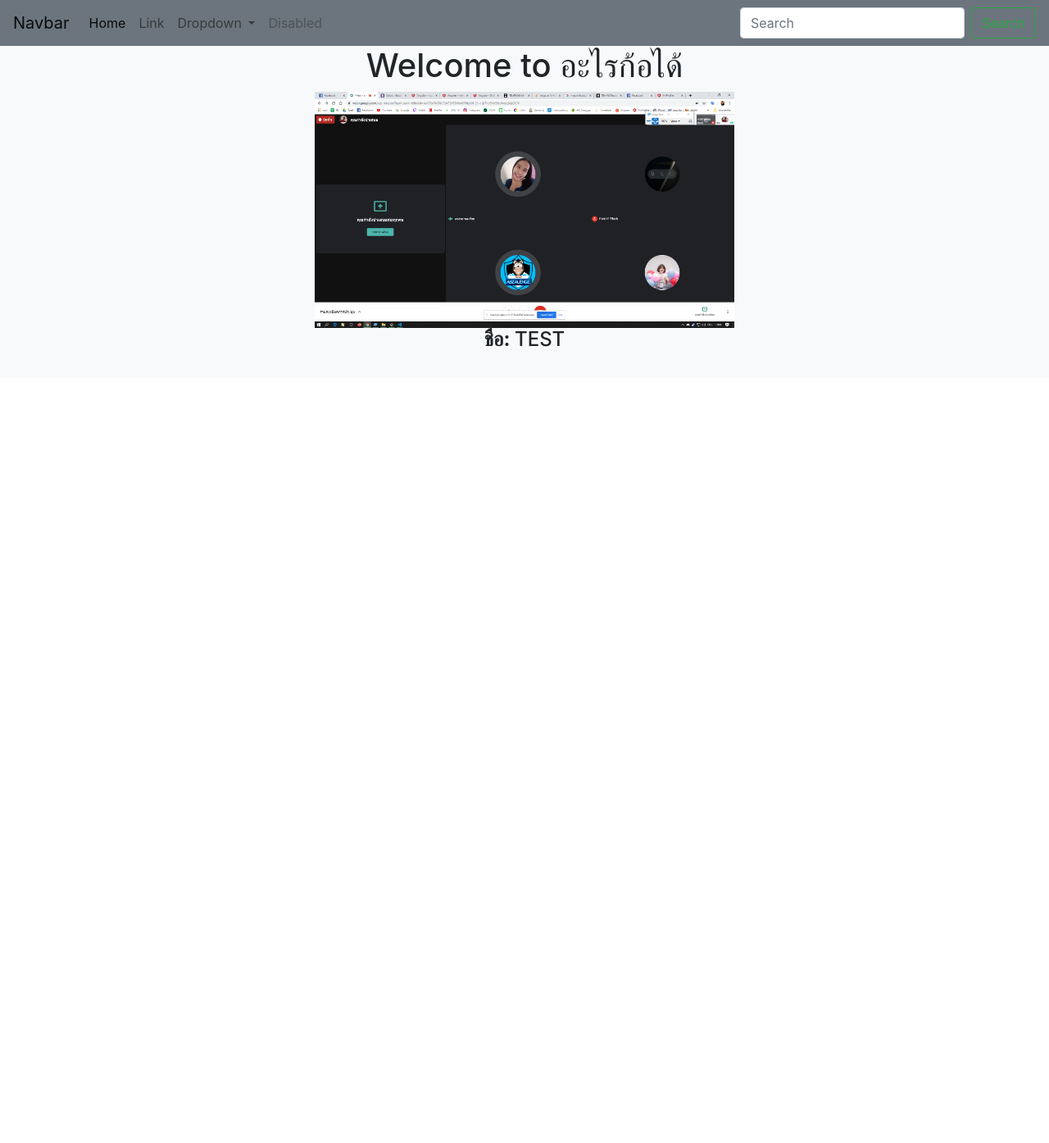
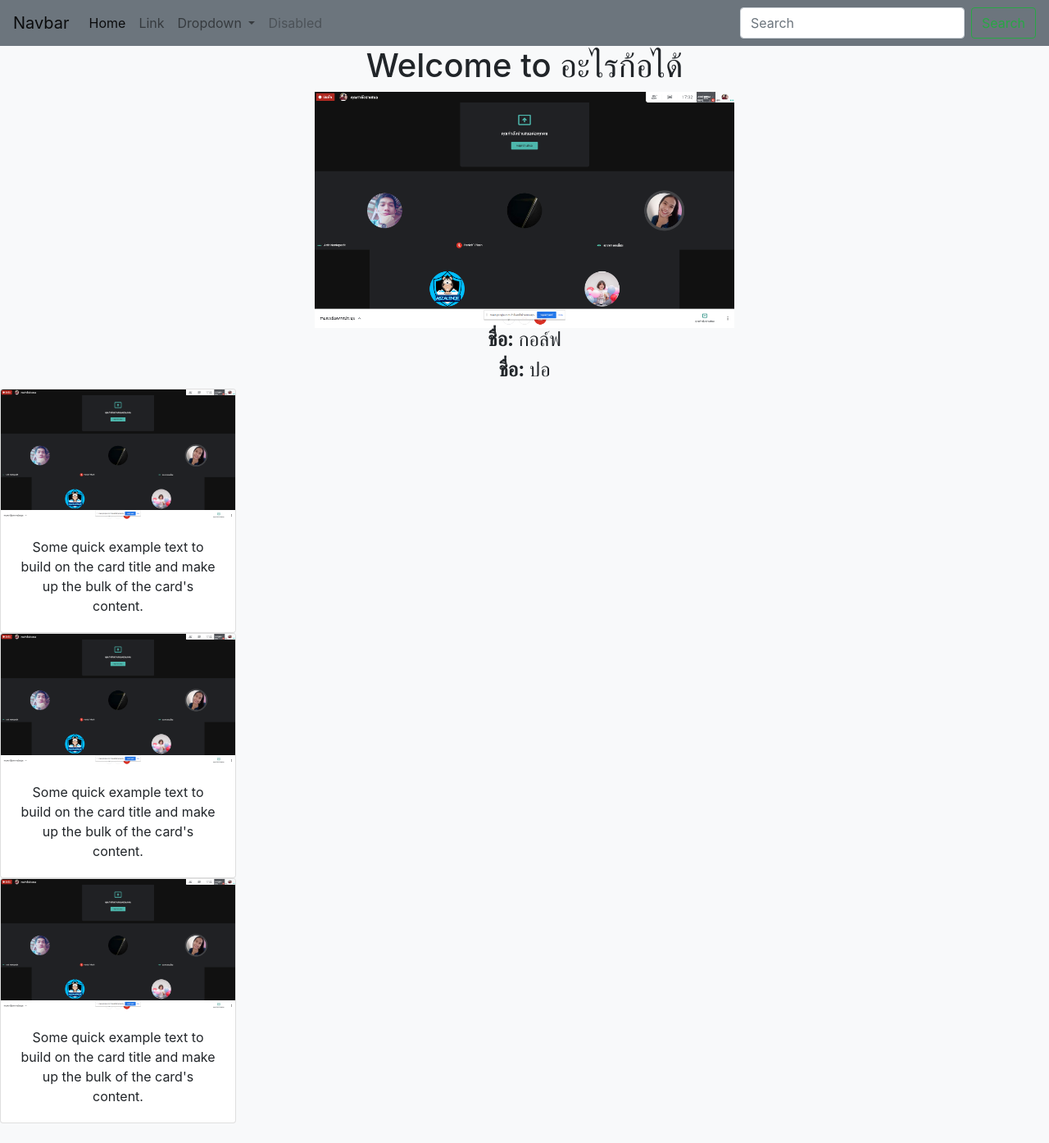
Before and after one commit to golfzaza051255/my-project, an Angular app: page /home in a window 1280 px wide. Shown: the whole page at 82% size. Before the commit the page ends 800 px from the top, so only its background shows below. Built offline with nearby package versions, Linux system fonts and the light colour scheme.

Commit message:
Edit home

```diff
--- a/src/app/home/home.component.html
+++ b/src/app/home/home.component.html
@@ -3,12 +3,37 @@
         <h1>
             Welcome to {{ proJect }}
         </h1>
-        <img src="\assets\image\home.png" name="aboutme" class="widthimage">
+        <img src="\assets\image\001.png" name="aboutme" class="widthimage">
         <!-- <h3 class="media-heading"> {{ nameEn }} <small></small></h3> -->
         <h4>
             <span><strong>ชื่อ: </strong></span>
-            <span class="label label-warning">{{ nameTh }}</span>
+            <span class="label label-warning">{{ nameTh1 }}</span>
         </h4>
+        <h4>
+            <span><strong>ชื่อ: </strong></span>
+            <span class="label label-warning">{{ nameTh2 }}</span>
+        </h4>
+        <div class="card" style="width: 18rem;">
+            <img src="\assets\image\001.png" class="card-img-top" alt="...">
+            <div class="card-body">
+                <p class="card-text">Some quick example text to build on the card title and make up the bulk of the
+                    card's content.</p>
+            </div>
+        </div>
+        <div class="card" style="width: 18rem;">
+            <img src="\assets\image\001.png" class="card-img-top" alt="...">
+            <div class="card-body">
+                <p class="card-text">Some quick example text to build on the card title and make up the bulk of the
+                    card's content.</p>
+            </div>
+        </div>
+        <div class="card" style="width: 18rem;">
+            <img src="\assets\image\001.png" class="card-img-top" alt="...">
+            <div class="card-body">
+                <p class="card-text">Some quick example text to build on the card title and make up the bulk of the
+                    card's content.</p>
+            </div>
+        </div>
 
         <br>
     </div>
--- a/src/app/home/home.component.ts
+++ b/src/app/home/home.component.ts
@@ -7,7 +7,8 @@ import { Component, OnInit } from '@angular/core';
 })
 export class HomeComponent implements OnInit {
   proJect = 'อะไรก้อได้';
-  nameTh = 'TEST';
+  nameTh1 = 'กอล์ฟ';
+  nameTh2 = 'ปอ';
   constructor() { }
 
   ngOnInit(): void {
```
Also changed, not shown: src/assets/image/001.png (added).
